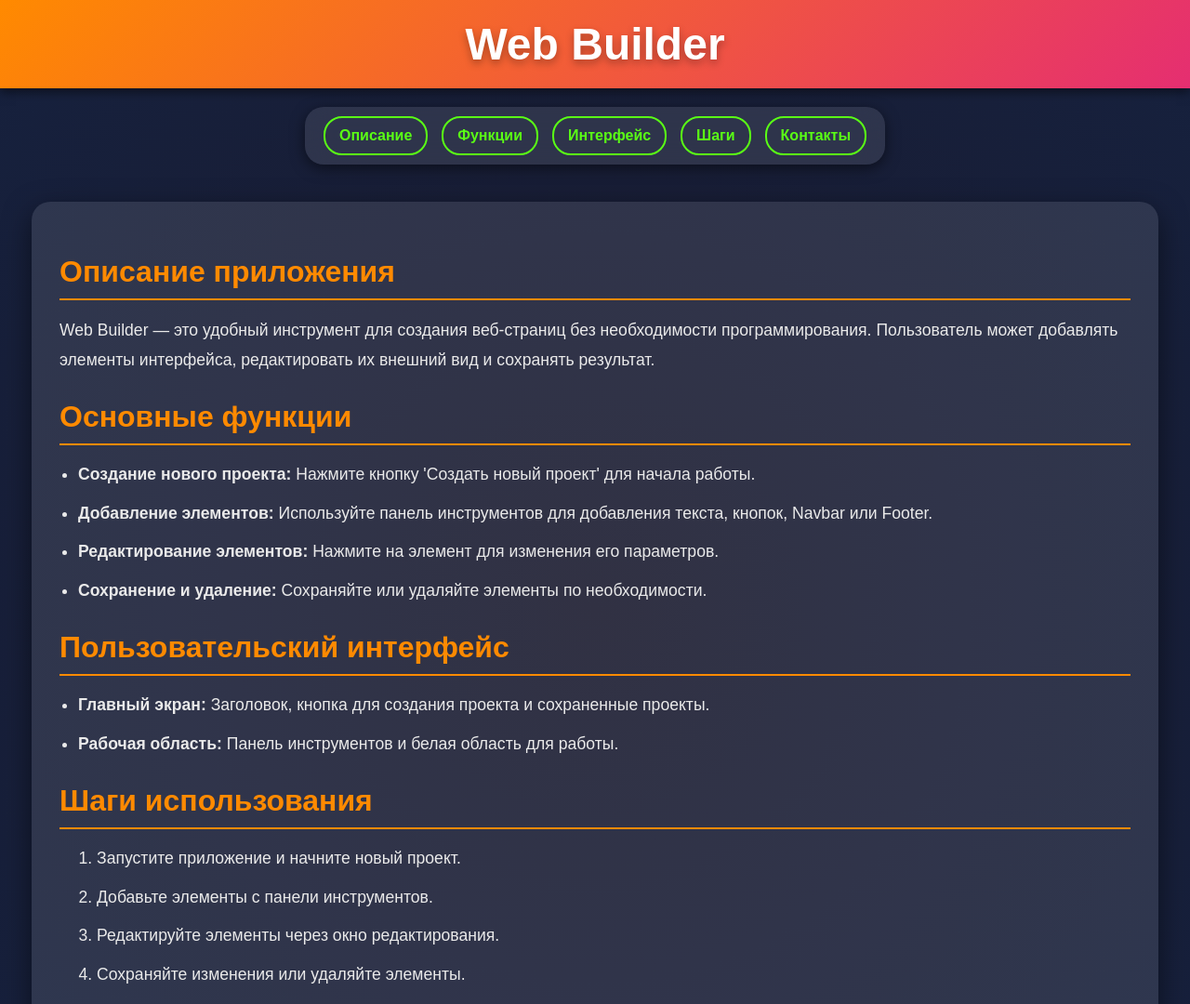
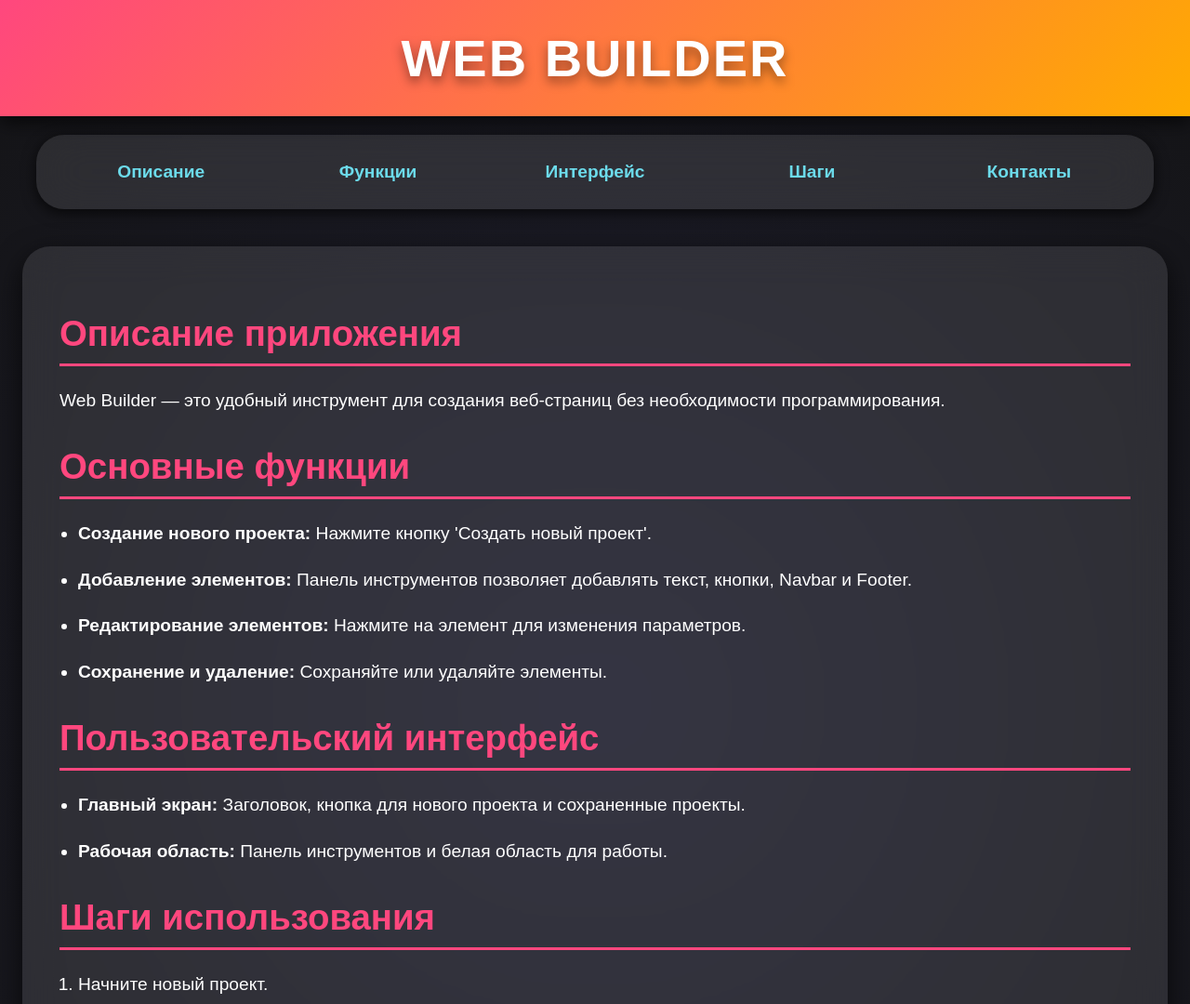
Before and after one commit to LockOriginalMods/WebBuilder.github.io, a plain HTML site: page index.html in a window 1280 px wide. Shown: the top 1080 px of the page at 93% size. Drawn offline with Linux system fonts and the light colour scheme.

Commit message:
Update index.html

```diff
--- a/index.html
+++ b/index.html
@@ -7,24 +7,23 @@
     <style>
         /* Основные переменные */
         :root {
-            --primary-color: #ff8a00;
-            --secondary-color: #1a1a2e;
-            --text-color: #eaeaea;
-            --accent-color: #5aff15;
-            --gradient-bg: linear-gradient(135deg, #ff8a00, #e52e71);
+            --primary-color: #ff477e;
+            --secondary-color: #1e1e2e;
+            --text-color: #ffffff;
+            --accent-color: #6cdbeb;
+            --gradient-bg: linear-gradient(135deg, #ff477e, #ffab00);
             --glass-bg: rgba(255, 255, 255, 0.1);
-            --shadow-light: rgba(255, 255, 255, 0.25);
-            --shadow-dark: rgba(0, 0, 0, 0.5);
-            --border-radius: 20px;
-            --transition: all 0.3s ease;
+            --shadow-light: rgba(255, 255, 255, 0.3);
+            --shadow-dark: rgba(0, 0, 0, 0.7);
+            --border-radius: 30px;
+            --transition: all 0.4s ease;
         }
 
         body {
             margin: 0;
-            padding: 0;
             font-family: 'Poppins', sans-serif;
+            background: radial-gradient(circle, #1e1e2e, #141416);
             color: var(--text-color);
-            background: radial-gradient(circle, #1a1a2e, #16213e);
             display: flex;
             flex-direction: column;
             align-items: center;
@@ -33,30 +32,36 @@
         /* Заголовок */
         header {
             width: 100%;
-            padding: 20px 0;
+            padding: 30px 0;
             background: var(--gradient-bg);
             text-align: center;
-            color: #fff;
-            box-shadow: 0 4px 10px var(--shadow-dark);
+            box-shadow: 0 6px 20px var(--shadow-dark);
+            position: sticky;
+            top: 0;
+            z-index: 1000;
         }
 
         header h1 {
+            font-size: 3.5rem;
+            font-weight: bold;
             margin: 0;
-            font-size: 3rem;
-            font-weight: bold;
-            text-shadow: 0 4px 8px rgba(0, 0, 0, 0.3);
+            letter-spacing: 2px;
+            text-transform: uppercase;
+            color: #fff;
+            text-shadow: 0 6px 12px rgba(0, 0, 0, 0.4);
         }
 
         /* Навигация */
         nav {
+            display: grid;
+            grid-template-columns: repeat(auto-fit, minmax(120px, 1fr));
+            gap: 15px;
             margin: 20px auto;
-            display: flex;
-            justify-content: center;
-            flex-wrap: wrap;
-            gap: 15px;
-            padding: 10px 20px;
+            padding: 15px 25px;
+            width: 90%;
+            max-width: 1200px;
             background: var(--glass-bg);
-            backdrop-filter: blur(15px);
+            backdrop-filter: blur(25px);
             border-radius: var(--border-radius);
             box-shadow: 0 4px 15px var(--shadow-dark);
         }
@@ -64,9 +69,11 @@
         nav a {
             text-decoration: none;
             color: var(--accent-color);
+            font-size: 1.2rem;
             font-weight: bold;
-            padding: 10px 15px;
-            border: 2px solid var(--accent-color);
+            text-align: center;
+            padding: 12px;
+            border: 2px solid transparent;
             border-radius: var(--border-radius);
             transition: var(--transition);
         }
@@ -74,6 +81,8 @@
         nav a:hover {
             background: var(--accent-color);
             color: var(--secondary-color);
+            border-color: var(--accent-color);
+            box-shadow: 0 4px 12px var(--shadow-light);
         }
 
         /* Контент */
@@ -82,35 +91,36 @@
             max-width: 1200px;
             margin: 20px auto;
             background: var(--glass-bg);
-            padding: 30px;
+            padding: 40px;
             border-radius: var(--border-radius);
             box-shadow: 0 10px 30px var(--shadow-dark);
-            animation: fadeIn 0.5s ease;
+            backdrop-filter: blur(20px);
+            animation: fadeIn 0.6s ease;
         }
 
         main h2 {
+            font-size: 2.4rem;
             color: var(--primary-color);
-            font-size: 2rem;
-            margin-bottom: 15px;
-            border-bottom: 2px solid var(--primary-color);
+            margin-bottom: 20px;
+            border-bottom: 3px solid var(--primary-color);
             padding-bottom: 10px;
         }
 
         main p, main li {
-            font-size: 1.1rem;
+            font-size: 1.2rem;
             line-height: 1.8;
-            margin-bottom: 10px;
+            margin-bottom: 15px;
         }
 
-        main ul {
+        main ul, main ol {
             padding-left: 20px;
         }
 
         /* Подвал */
         footer {
             width: 100%;
+            padding: 25px 0;
             text-align: center;
-            padding: 20px 0;
             background: var(--gradient-bg);
             color: #fff;
             border-radius: var(--border-radius) var(--border-radius) 0 0;
@@ -136,7 +146,7 @@
         @keyframes fadeIn {
             from {
                 opacity: 0;
-                transform: translateY(20px);
+                transform: translateY(30px);
             }
             to {
                 opacity: 1;
@@ -159,40 +169,41 @@
     <main>
         <section id="description">
             <h2>Описание приложения</h2>
-            <p>Web Builder — это удобный инструмент для создания веб-страниц без необходимости программирования. Пользователь может добавлять элементы интерфейса, редактировать их внешний вид и сохранять результат.</p>
+            <p>Web Builder — это удобный инструмент для создания веб-страниц без необходимости программирования.</p>
         </section>
         <section id="features">
             <h2>Основные функции</h2>
             <ul>
-                <li><b>Создание нового проекта:</b> Нажмите кнопку 'Создать новый проект' для начала работы.</li>
-                <li><b>Добавление элементов:</b> Используйте панель инструментов для добавления текста, кнопок, Navbar или Footer.</li>
-                <li><b>Редактирование элементов:</b> Нажмите на элемент для изменения его параметров.</li>
-                <li><b>Сохранение и удаление:</b> Сохраняйте или удаляйте элементы по необходимости.</li>
+                <li><b>Создание нового проекта:</b> Нажмите кнопку 'Создать новый проект'.</li>
+                <li><b>Добавление элементов:</b> Панель инструментов позволяет добавлять текст, кнопки, Navbar и Footer.</li>
+                <li><b>Редактирование элементов:</b> Нажмите на элемент для изменения параметров.</li>
+                <li><b>Сохранение и удаление:</b> Сохраняйте или удаляйте элементы.</li>
             </ul>
         </section>
         <section id="ui">
             <h2>Пользовательский интерфейс</h2>
             <ul>
-                <li><b>Главный экран:</b> Заголовок, кнопка для создания проекта и сохраненные проекты.</li>
+                <li><b>Главный экран:</b> Заголовок, кнопка для нового проекта и сохраненные проекты.</li>
                 <li><b>Рабочая область:</b> Панель инструментов и белая область для работы.</li>
             </ul>
         </section>
         <section id="steps">
             <h2>Шаги использования</h2>
             <ol>
-                <li>Запустите приложение и начните новый проект.</li>
+                <li>Начните новый проект.</li>
                 <li>Добавьте элементы с панели инструментов.</li>
-                <li>Редактируйте элементы через окно редактирования.</li>
-                <li>Сохраняйте изменения или удаляйте элементы.</li>
+                <li>Редактируйте элементы в диалоговом окне.</li>
+                <li>Сохраняйте проект или удаляйте элементы.</li>
             </ol>
         </section>
         <section id="contacts">
             <h2>Контакты</h2>
-            <p>Если у вас есть вопросы или предложения, свяжитесь с нами: <a href="mailto:lockoriginal@gmail.com">support@webbuilder.com</a></p>
+            <p>Свяжитесь с нами: <a href="mailto:support@webbuilder.com">support@webbuilder.com</a></p>
         </section>
     </main>
     <footer>
         <p>© 2024 Web Builder. Все права защищены.</p>
     </footer>
+    </main>
 </body>
 </html>
```
